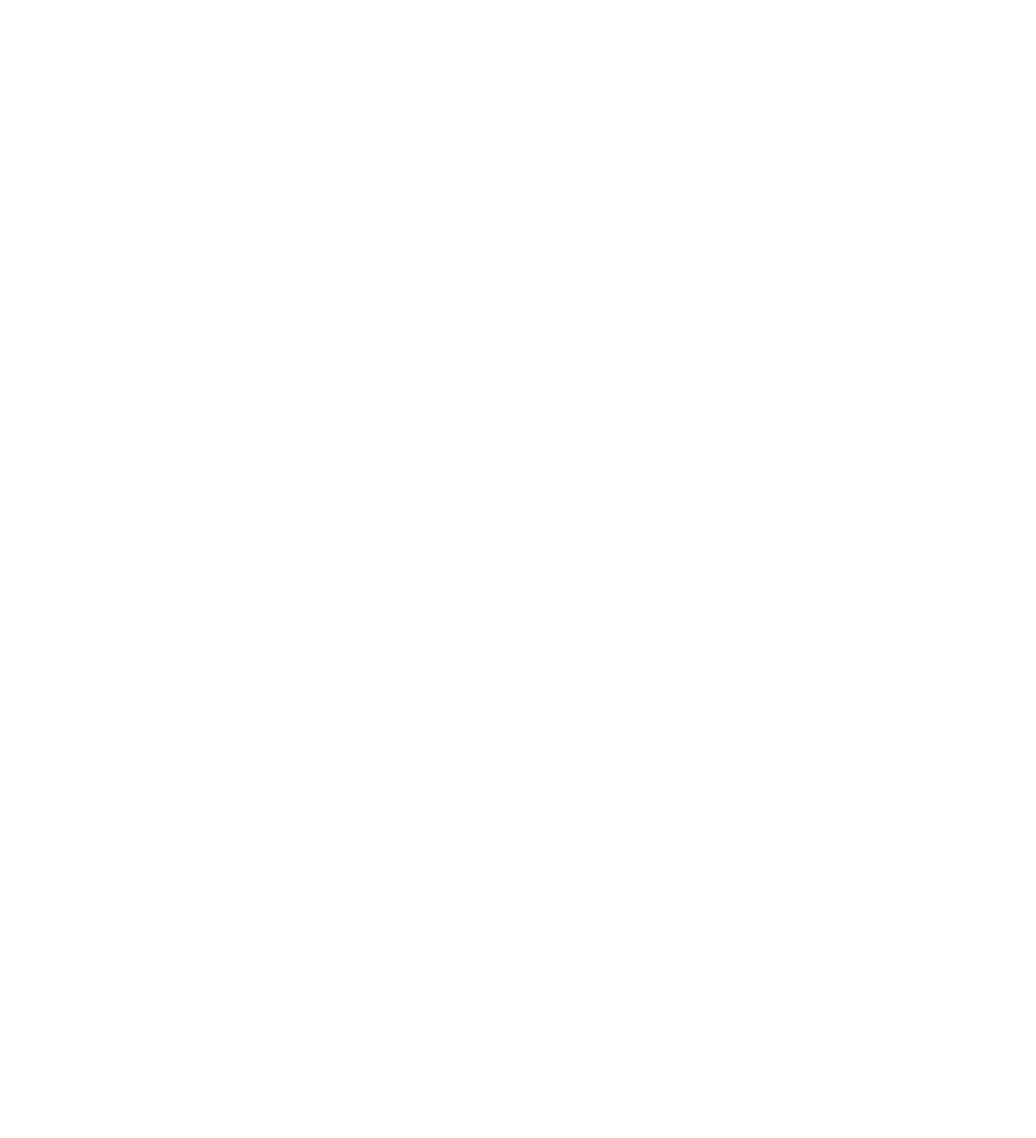
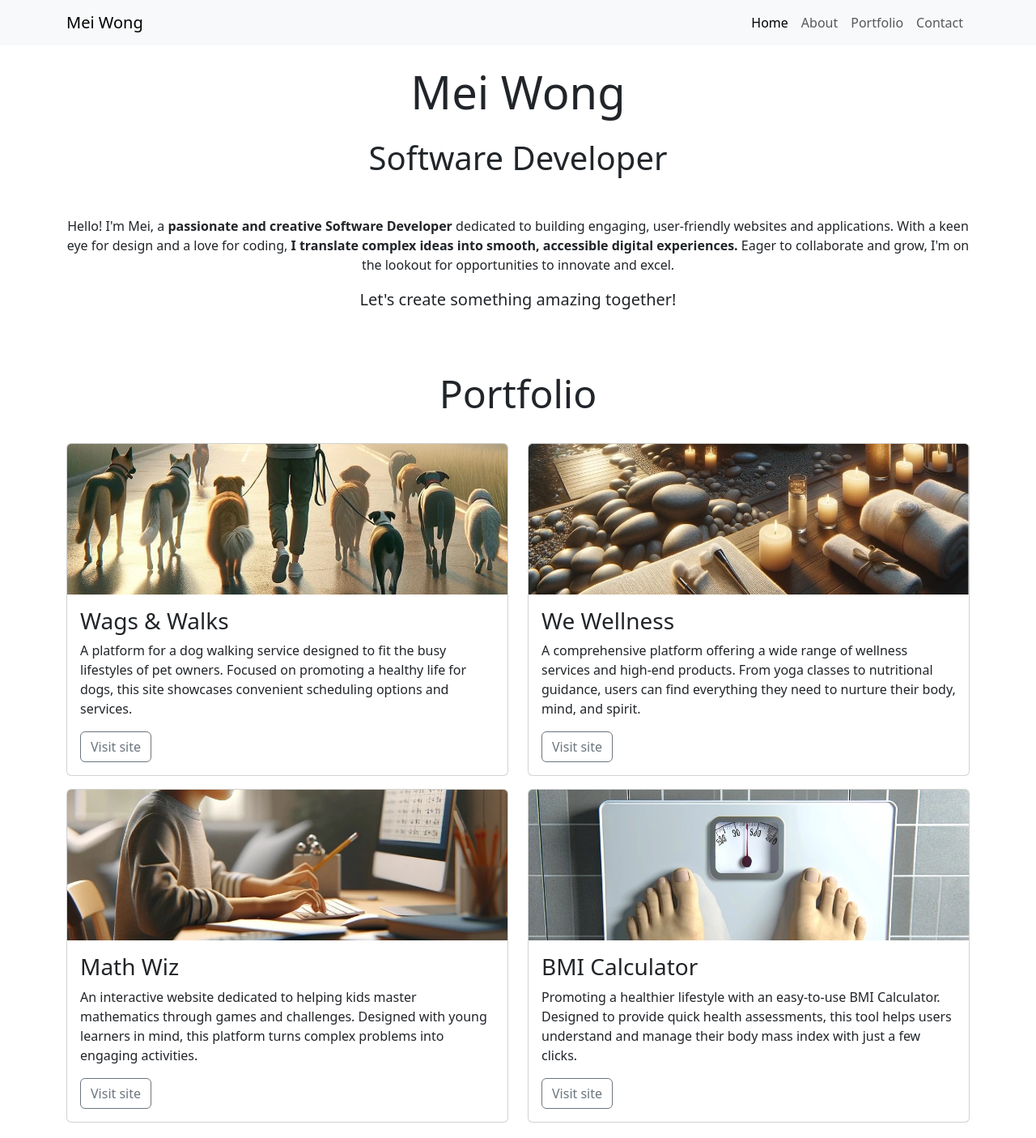
Before and after one commit to HelenLloydJeng/Portfolio, a plain HTML site: page portfolio.html in a window 1280 px wide. Shown: the whole page at 81% size. Before the commit the page ends 800 px from the top, so only its background shows below. Drawn offline with nearby package versions, Linux system fonts and the light colour scheme.

Commit message:
adjusted code for about and portfolio sections

```diff
--- a/about.html
+++ b/about.html
@@ -0,0 +1,196 @@
+<!doctype html>
+<html lang="en">
+
+<head>
+    <meta charset="UTF-8">
+    <meta name="viewport" content="width=device-width, initial-scale= 1.0">
+    <title>Mei Wong | Software Developer</title>
+    <!-- Bootstrap CSS Link -->
+    <link href="https://cdn.jsdelivr.net/npm/bootstrap@5.3.3/dist/css/bootstrap.min.css" rel="stylesheet"
+        integrity="sha384-QWTKZyjpPEjISv5WaRU9OFeRpok6YctnYmDr5pNlyT2bRjXh0JMhjY6hW+ALEwIH" crossorigin="anonymous">
+    <!-- Custom CSS stylesheet -->
+    <link rel="stylesheet" href="assets/css/style.css">
+
+</head>
+
+<body>
+    <nav class="navbar navbar-expand-sm bg-body-tertiary">
+        <div class="container">
+            <a class="navbar-brand" href="index.html">Mei Wong</a>
+            <button class="navbar-toggler" type="button" data-bs-toggle="collapse"
+                data-bs-target="#navbarSupportedContent" aria-controls="navbarSupportedContent" aria-expanded="false"
+                aria-label="Toggle navigation">
+                <span class="navbar-toggler-icon"></span>
+            </button>
+
+            <div class="collapse navbar-collapse" id="navbarSupportedContent">
+                <ul class="navbar-nav ms-auto">
+                    <li class="nav-item">
+                        <a class="nav-link active" aria-current="page" href="index.html">Home</a>
+                    </li>
+                    <li class="nav-item">
+                        <a class="nav-link" href="#about">About</a>
+                    </li>
+
+                    <li class="nav-item">
+                        <a class="nav-link" href="#portfolio">Portfolio</a>
+                    </li>
+
+                    <li class="nav-item">
+                        <a class="nav-link" href="#contact">Contact</a>
+                    </li>
+                </ul>
+            </div>
+        </div>
+    </nav>
+
+    <!-- header -->
+    <header id="hero" class="container">
+        <!-- section with hero image -->
+        <section class="row">
+            <!-- text-center class used to centre all text inside column -->
+            <div class="col-12 text-center">
+                <h1 class="display-4 my-4">Mei Wong</h1>
+                <!-- mb-5 gives extra margin spacing under subheading -->
+                <h2 class="display-6 mb-5">Software Developer</h2>
+                <p>
+                    Hello! I'm Mei, a
+                    <strong>passionate and creative Software Developer</strong>
+                    dedicated to building engaging, user-friendly websites and
+                    applications. With a keen eye for design and a love for coding,
+                    <strong>I translate complex ideas into smooth, accessible digital
+                        experiences.</strong>
+                    Eager to collaborate and grow, I'm on the lookout for opportunities
+                    to innovate and excel.
+                </p>
+                <!-- mb-5 gives extra margin spacing under lead text -->
+                <p class="lead mb-5">Let's create something amazing together!</p>
+            </div>
+        </section>
+    </header>
+
+    <!-- main content -->
+    <main>
+        <!-- About section links to #about href in navbar -->
+        <section id="about" class="container">
+            <div class="row">
+                <!-- my-4 used to add top and bottom margin to heading -->
+                <div class="col-12 text-center my-4">
+                    <h2 class="display-5">About Mei</h2>
+                </div>
+                <!-- mb-4 used to add margin under image -->
+                <div class="col-12 col-md-6 mb-4">
+                    <!-- img-fluid class makes the image responsive to its container -->
+                    <img src="images/mei-wong.webp" class="img-fluid" alt="Mei Wong">
+                </div>
+                <!-- mb-4 used to add margin under text -->
+                <div class="col-12 col-md-6 mb-4">
+                    <p>
+                        As a dedicated software developer, I specialise in crafting
+                        seamless, dynamic user interfaces that prioritize user engagement
+                        and functionality. With a keen interest in web aesthetics and
+                        usability, I've developed a robust skill set in HTML, CSS,
+                        JavaScript, and Bootstrap, ensuring responsive and visually
+                        appealing designs.
+                    </p>
+                    <p>
+                        My approach combines meticulous attention to detail with a
+                        relentless pursuit of user-centric solutions, making me a reliable
+                        contributor to any web development team.
+                    </p>
+                    <p>
+                        I am on the lookout for opportunities to leverage my skills in a
+                        dynamic environment, aiming to contribute to meaningful projects
+                        and grow as part of a forward-thinking team.
+                    </p>
+                </div>
+            </div>
+        </section>
+        <!-- portfolio section starts here -->
+        <section id="portfolio" class="container pb-4">
+            <div class="row">
+                <!-- my-4 used to add top and bottom margin to heading -->
+                <div class="col-12 text-center my-4">
+                    <h2 class="display-5">Portfolio</h2>
+                </div>
+                <!-- cols for cards -->
+                <div class="col-12 col-md-6">
+                    <div class="card mb-3">
+                        <img src="images/wags-and-walks.webp" class="card-img-top"
+                            alt="A man walking several dogs early in the morning">
+                        <div class="card-body">
+                            <h3 class="card-title">Wags & Walks</h3>
+                            <p class="card-text">A platform for a dog walking service designed to fit the busy
+                                lifestyles of pet
+                                owners. Focused on promoting a healthy life for dogs, this site showcases convenient
+                                scheduling
+                                options
+                                and services.</p>
+                            <a href="#" class="btn btn-outline-secondary">Visit site</a>
+                        </div>
+                    </div>
+                </div>
+                <div class="col-12 col-md-6">
+                    <div class="card mb-3">
+                        <img src="images/we-wellness.webp" class="card-img-top"
+                            alt="A spa with candles towels and natural material">
+                        <div class="card-body">
+                            <h3 class="card-title">We Wellness</h3>
+                            <p class="card-text">A comprehensive platform offering a wide range of wellness services and
+                                high-end
+                                products. From yoga classes to nutritional guidance, users can find everything they need
+                                to
+                                nurture
+                                their body, mind, and spirit.</p>
+                            <a href="#" class="btn btn-outline-secondary">Visit site</a>
+                        </div>
+                    </div>
+                </div>
+                <div class="col-12 col-md-6">
+                    <div class="card mb-3">
+                        <img src="images/math-wiz.webp" class="card-img-top"
+                            alt="A child practicing math at a computer">
+                        <div class="card-body">
+                            <h3 class="card-title">Math Wiz</h3>
+                            <p class="card-text">An interactive website dedicated to helping kids master mathematics
+                                through
+                                games and
+                                challenges. Designed with young learners in mind, this platform turns complex problems
+                                into
+                                engaging
+                                activities. </p>
+                            <a href="#" class="btn btn-outline-secondary">Visit site</a>
+                        </div>
+                    </div>
+                </div>
+                <div class="col-12 col-md-6">
+                    <div class="card mb-3">
+                        <img src="images/bmi-calculator.webp" class="card-img-top"
+                            alt="Weighing scales seen from the first person view of the person standing on the scales">
+                        <div class="card-body">
+                            <h3 class="card-title">BMI Calculator</h3>
+                            <p class="card-text">Promoting a healthier lifestyle with an easy-to-use BMI Calculator.
+                                Designed to
+                                provide quick health assessments, this tool helps users understand and manage their body
+                                mass
+                                index with
+                                just a few clicks.</p>
+                            <a href="#" class="btn btn-outline-secondary">Visit site</a>
+                        </div>
+                    </div>
+                </div>
+            </div>
+        </section>
+    </main>
+
+
+    <!-- Bootstrap JS Link -->
+    <script src="https://cdn.jsdelivr.net/npm/bootstrap@5.3.3/dist/js/bootstrap.min.js"
+        integrity="sha384-0pUGZvbkm6XF6gxjEnlmuGrJXVbNuzT9qBBavbLwCsOGabYfZo0T0to5eqruptLy" crossorigin="anonymous">
+    </script>
+
+
+
+</body>
+
+</html>
--- a/portfolio.html
+++ b/portfolio.html
@@ -0,0 +1,162 @@
+<!doctype html>
+<html lang="en">
+
+<head>
+    <meta charset="UTF-8">
+    <meta name="viewport" content="width=device-width, initial-scale= 1.0">
+    <title>Mei Wong | Software Developer</title>
+    <!-- Bootstrap CSS Link -->
+    <link href="https://cdn.jsdelivr.net/npm/bootstrap@5.3.3/dist/css/bootstrap.min.css" rel="stylesheet"
+        integrity="sha384-QWTKZyjpPEjISv5WaRU9OFeRpok6YctnYmDr5pNlyT2bRjXh0JMhjY6hW+ALEwIH" crossorigin="anonymous">
+    <!-- Custom CSS stylesheet -->
+    <link rel="stylesheet" href="assets/css/style.css">
+
+</head>
+
+<body>
+    <nav class="navbar navbar-expand-sm bg-body-tertiary">
+        <div class="container">
+            <a class="navbar-brand" href="index.html">Mei Wong</a>
+            <button class="navbar-toggler" type="button" data-bs-toggle="collapse"
+                data-bs-target="#navbarSupportedContent" aria-controls="navbarSupportedContent" aria-expanded="false"
+                aria-label="Toggle navigation">
+                <span class="navbar-toggler-icon"></span>
+            </button>
+
+            <div class="collapse navbar-collapse" id="navbarSupportedContent">
+                <ul class="navbar-nav ms-auto">
+                    <li class="nav-item">
+                        <a class="nav-link active" aria-current="page" href="index.html">Home</a>
+                    </li>
+                    <li class="nav-item">
+                        <a class="nav-link" href="#about">About</a>
+                    </li>
+
+                    <li class="nav-item">
+                        <a class="nav-link" href="#portfolio">Portfolio</a>
+                    </li>
+
+                    <li class="nav-item">
+                        <a class="nav-link" href="#contact">Contact</a>
+                    </li>
+                </ul>
+            </div>
+        </div>
+    </nav>
+
+    <!-- header -->
+    <header id="hero" class="container">
+        <!-- section with hero image -->
+        <section class="row">
+            <!-- text-center class used to centre all text inside column -->
+            <div class="col-12 text-center">
+                <h1 class="display-4 my-4">Mei Wong</h1>
+                <!-- mb-5 gives extra margin spacing under subheading -->
+                <h2 class="display-6 mb-5">Software Developer</h2>
+                <p>
+                    Hello! I'm Mei, a
+                    <strong>passionate and creative Software Developer</strong>
+                    dedicated to building engaging, user-friendly websites and
+                    applications. With a keen eye for design and a love for coding,
+                    <strong>I translate complex ideas into smooth, accessible digital
+                        experiences.</strong>
+                    Eager to collaborate and grow, I'm on the lookout for opportunities
+                    to innovate and excel.
+                </p>
+                <!-- mb-5 gives extra margin spacing under lead text -->
+                <p class="lead mb-5">Let's create something amazing together!</p>
+            </div>
+        </section>
+    </header>
+
+    <!-- main content -->
+    <main>
+
+        <!-- portfolio section starts here -->
+        <section id="portfolio" class="container pb-4">
+            <div class="row">
+                <!-- my-4 used to add top and bottom margin to heading -->
+                <div class="col-12 text-center my-4">
+                    <h2 class="display-5">Portfolio</h2>
+                </div>
+                <!-- cols for cards -->
+                <div class="col-12 col-md-6">
+                    <div class="card mb-3">
+                        <img src="images/wags-and-walks.webp" class="card-img-top"
+                            alt="A man walking several dogs early in the morning">
+                        <div class="card-body">
+                            <h3 class="card-title">Wags & Walks</h3>
+                            <p class="card-text">A platform for a dog walking service designed to fit the busy
+                                lifestyles of pet
+                                owners. Focused on promoting a healthy life for dogs, this site showcases convenient
+                                scheduling
+                                options
+                                and services.</p>
+                            <a href="#" class="btn btn-outline-secondary">Visit site</a>
+                        </div>
+                    </div>
+                </div>
+                <div class="col-12 col-md-6">
+                    <div class="card mb-3">
+                        <img src="images/we-wellness.webp" class="card-img-top"
+                            alt="A spa with candles towels and natural material">
+                        <div class="card-body">
+                            <h3 class="card-title">We Wellness</h3>
+                            <p class="card-text">A comprehensive platform offering a wide range of wellness services and
+                                high-end
+                                products. From yoga classes to nutritional guidance, users can find everything they need
+                                to
+                                nurture
+                                their body, mind, and spirit.</p>
+                            <a href="#" class="btn btn-outline-secondary">Visit site</a>
+                        </div>
+                    </div>
+                </div>
+                <div class="col-12 col-md-6">
+                    <div class="card mb-3">
+                        <img src="images/math-wiz.webp" class="card-img-top"
+                            alt="A child practicing math at a computer">
+                        <div class="card-body">
+                            <h3 class="card-title">Math Wiz</h3>
+                            <p class="card-text">An interactive website dedicated to helping kids master mathematics
+                                through
+                                games and
+                                challenges. Designed with young learners in mind, this platform turns complex problems
+                                into
+                                engaging
+                                activities. </p>
+                            <a href="#" class="btn btn-outline-secondary">Visit site</a>
+                        </div>
+                    </div>
+                </div>
+                <div class="col-12 col-md-6">
+                    <div class="card mb-3">
+                        <img src="images/bmi-calculator.webp" class="card-img-top"
+                            alt="Weighing scales seen from the first person view of the person standing on the scales">
+                        <div class="card-body">
+                            <h3 class="card-title">BMI Calculator</h3>
+                            <p class="card-text">Promoting a healthier lifestyle with an easy-to-use BMI Calculator.
+                                Designed to
+                                provide quick health assessments, this tool helps users understand and manage their body
+                                mass
+                                index with
+                                just a few clicks.</p>
+                            <a href="#" class="btn btn-outline-secondary">Visit site</a>
+                        </div>
+                    </div>
+                </div>
+            </div>
+        </section>
+    </main>
+
+
+    <!-- Bootstrap JS Link -->
+    <script src="https://cdn.jsdelivr.net/npm/bootstrap@5.3.3/dist/js/bootstrap.min.js"
+        integrity="sha384-0pUGZvbkm6XF6gxjEnlmuGrJXVbNuzT9qBBavbLwCsOGabYfZo0T0to5eqruptLy" crossorigin="anonymous">
+    </script>
+
+
+
+</body>
+
+</html>
```
Also changed, not shown: contact.html (+196 -0 lines), index.html (+3 -3 lines).
